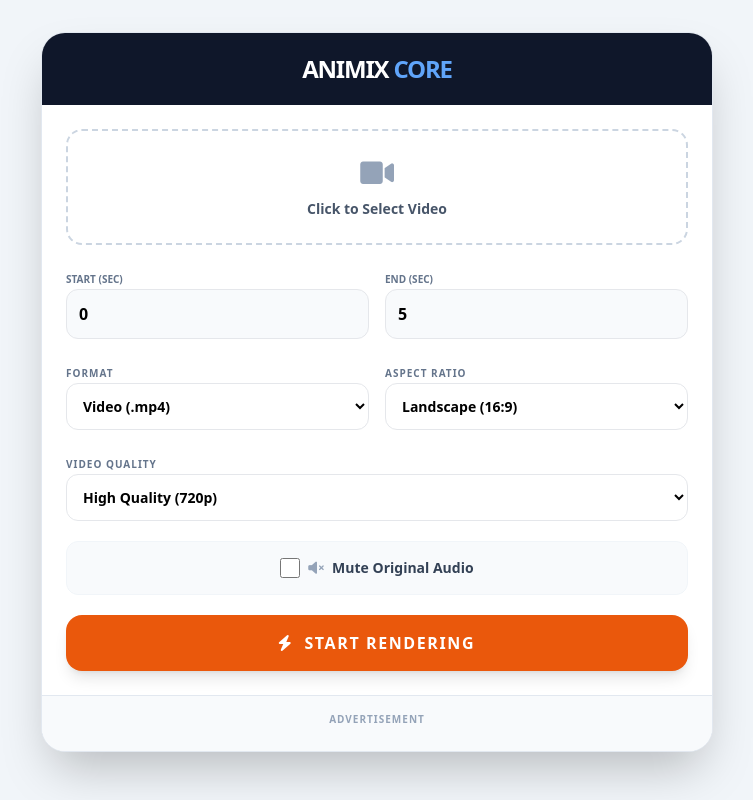
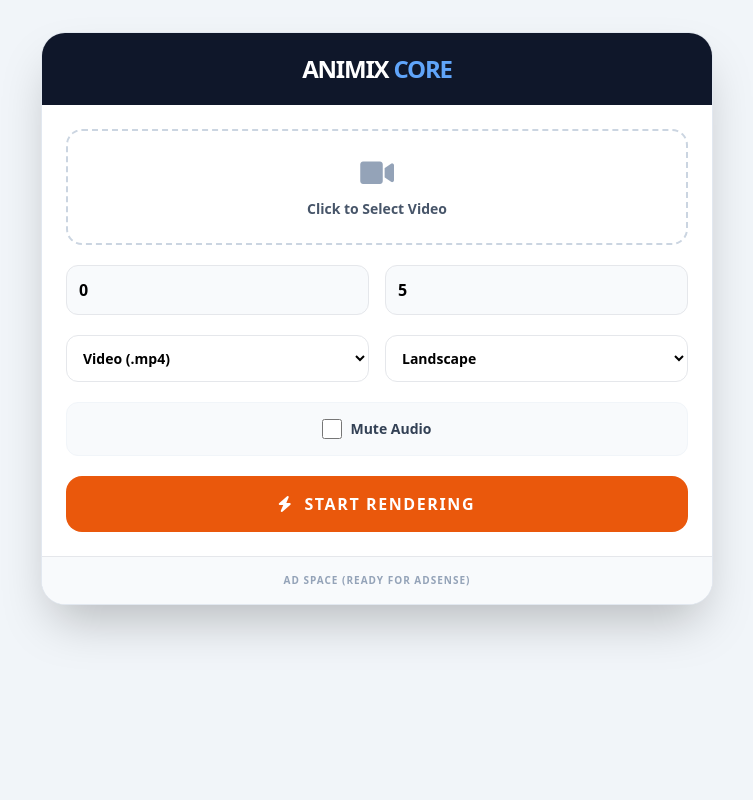
Before and after one commit to vivek115511/animix-core, a FastAPI app: page / in a window 1280 px wide. Shown: the whole page, without its empty margins (263-1016 px from the left). Run offline with FastAPI, Linux system fonts and the light colour scheme; some libraries are stand-ins or nearby versions.

Commit message:
Update home.html

```diff
--- a/templates/home.html
+++ b/templates/home.html
@@ -3,100 +3,57 @@
 <head>
     <meta charset="UTF-8">
     <meta name="viewport" content="width=device-width, initial-scale=1.0">
-    <title>Animix | Core Media Editor</title>
+    <title>Animix | Core Editor</title>
     <script src="https://cdn.tailwindcss.com"></script>
     <link rel="stylesheet" href="https://cdnjs.cloudflare.com/ajax/libs/font-awesome/6.0.0/css/all.min.css">
-
-    <!-- Google AdSense Script -->
-    <script async src="https://pagead2.googlesyndication.com/pagead/js/adsbygoogle.js?client=ca-pub-YOUR_CLIENT_ID" crossorigin="anonymous"></script>
 </head>
 <body class="bg-slate-100 min-h-screen p-4 md:p-8 font-sans">
-
     <div class="max-w-2xl mx-auto bg-white rounded-3xl shadow-2xl overflow-hidden border border-slate-200">
-        <!-- Header -->
         <div class="bg-slate-900 p-5 text-center">
-            <h1 class="text-2xl font-black text-white tracking-tighter uppercase">Animix <span class="text-blue-400">Core</span></h1>
+            <h1 class="text-2xl font-black text-white uppercase tracking-tighter">Animix <span class="text-blue-400">Core</span></h1>
         </div>
 
         <form action="/upload" method="post" enctype="multipart/form-data" class="p-6 space-y-5">
-
-            <!-- UPLOAD BOX -->
             <label id="upload-label" for="v_up" class="block w-full border-2 border-dashed border-slate-300 rounded-2xl p-6 text-center cursor-pointer hover:bg-slate-50 transition-all">
                 <i class="fas fa-video text-3xl text-slate-400 mb-2"></i>
                 <p id="fname" class="text-sm font-bold text-slate-600">Click to Select Video</p>
                 <input type="file" id="v_up" name="video_file" class="hidden" accept="video/*" required onchange="previewVideo(this)" />
             </label>
 
-            <!-- PREVIEW STAGE -->
             <div id="preview-container" class="hidden w-full bg-black rounded-2xl overflow-hidden shadow-inner aspect-video">
                 <video id="video-preview" controls class="w-full h-full"></video>
             </div>
 
-            <!-- TRIMMING -->
             <div class="grid grid-cols-2 gap-4">
-                <div>
-                    <label class="text-[10px] font-bold text-slate-500 uppercase">Start (sec)</label>
-                    <input type="number" name="start_time" value="0" class="w-full bg-slate-50 border p-3 rounded-xl font-bold outline-none">
-                </div>
-                <div>
-                    <label class="text-[10px] font-bold text-slate-500 uppercase">End (sec)</label>
-                    <input type="number" name="end_time" value="5" class="w-full bg-slate-50 border p-3 rounded-xl font-bold outline-none">
-                </div>
+                <input type="number" name="start_time" value="0" placeholder="Start (sec)" class="w-full bg-slate-50 border p-3 rounded-xl font-bold">
+                <input type="number" name="end_time" value="5" placeholder="End (sec)" class="w-full bg-slate-50 border p-3 rounded-xl font-bold">
             </div>
 
-            <!-- EXPORT SETTINGS -->
             <div class="grid grid-cols-2 gap-4">
-                <div>
-                    <label class="text-[10px] font-bold text-slate-500 uppercase tracking-widest">Format</label>
-                    <select name="export_type" class="w-full bg-white border p-3 rounded-xl text-sm font-bold cursor-pointer">
-                        <option value="video">Video (.mp4)</option>
-                        <option value="audio">Audio Only (.mp3)</option>
-                    </select>
-                </div>
-                <div>
-                    <label class="text-[10px] font-bold text-slate-500 uppercase tracking-widest">Aspect Ratio</label>
-                    <select name="aspect_ratio" class="w-full bg-white border p-3 rounded-xl text-sm font-bold cursor-pointer">
-                        <option value="landscape">Landscape (16:9)</option>
-                        <option value="vertical">Vertical (9:16)</option>
-                    </select>
-                </div>
-            </div>
-
-            <!-- QUALITY SETTING -->
-            <div>
-                <label class="text-[10px] font-bold text-slate-500 uppercase tracking-widest">Video Quality</label>
-                <select name="quality" class="w-full bg-white border p-3 rounded-xl text-sm font-bold cursor-pointer">
-                    <option value="720p">High Quality (720p)</option>
-                    <option value="480p">Standard (480p - Faster)</option>
+                <select name="export_type" class="w-full bg-white border p-3 rounded-xl text-sm font-bold">
+                    <option value="video">Video (.mp4)</option>
+                    <option value="audio">Audio (.mp3)</option>
+                </select>
+                <select name="aspect_ratio" class="w-full bg-white border p-3 rounded-xl text-sm font-bold">
+                    <option value="landscape">Landscape</option>
+                    <option value="vertical">Vertical (9:16)</option>
                 </select>
             </div>
 
-            <!-- MUTE OPTION -->
             <div class="bg-slate-50 p-4 rounded-xl border border-slate-100 flex justify-center">
                 <label class="flex items-center text-sm font-bold text-slate-700 cursor-pointer">
-                    <input type="checkbox" name="remove_audio" value="true" class="mr-2 w-5 h-5 rounded text-blue-600">
-                    <i class="fas fa-volume-mute mr-2 text-slate-400"></i> Mute Original Audio
+                    <input type="checkbox" name="remove_audio" value="true" class="mr-2 w-5 h-5 rounded text-blue-600"> Mute Audio
                 </label>
             </div>
 
-            <!-- PROCESS BUTTON -->
-            <button type="submit" class="w-full bg-orange-600 hover:bg-orange-700 text-white font-black py-4 rounded-2xl shadow-lg transition-all active:scale-95 uppercase tracking-widest flex items-center justify-center">
+            <button type="submit" class="w-full bg-orange-600 hover:bg-orange-700 text-white font-black py-4 rounded-2xl uppercase tracking-widest flex items-center justify-center">
                 <i class="fas fa-bolt mr-3"></i> Start Rendering
             </button>
         </form>
 
-        <!-- ANIMIX AD ZONE: Home Page -->
-        <div class="bg-slate-50 border-t border-slate-200 p-4 text-center">
-            <span class="text-[10px] font-bold text-slate-400 uppercase tracking-widest mb-2 block">Advertisement</span>
-            <ins class="adsbygoogle"
-                 style="display:block"
-                 data-ad-client="ca-pub-YOUR_CLIENT_ID"
-                 data-ad-slot="YOUR_SLOT_ID"
-                 data-ad-format="auto"
-                 data-full-width-responsive="true"></ins>
-            <script>
-                 (adsbygoogle = window.adsbygoogle || []).push({});
-            </script>
+        <!-- Placeholder for Ads -->
+        <div class="p-4 bg-slate-50 border-t text-center text-[10px] text-slate-400 font-bold uppercase tracking-widest">
+            Ad Space (Ready for AdSense)
         </div>
     </div>
 
@@ -105,14 +62,11 @@
             const file = input.files[0];
             const preview = document.getElementById('video-preview');
             const container = document.getElementById('preview-container');
-            const fname = document.getElementById('fname');
-
             if (file) {
                 const url = URL.createObjectURL(file);
                 preview.src = url;
                 container.classList.remove('hidden');
-                fname.innerText = "Ready: " + file.name;
-                fname.style.color = "#16a34a";
+                document.getElementById('fname').innerText = "Ready: " + file.name;
             }
         }
     </script>
```
